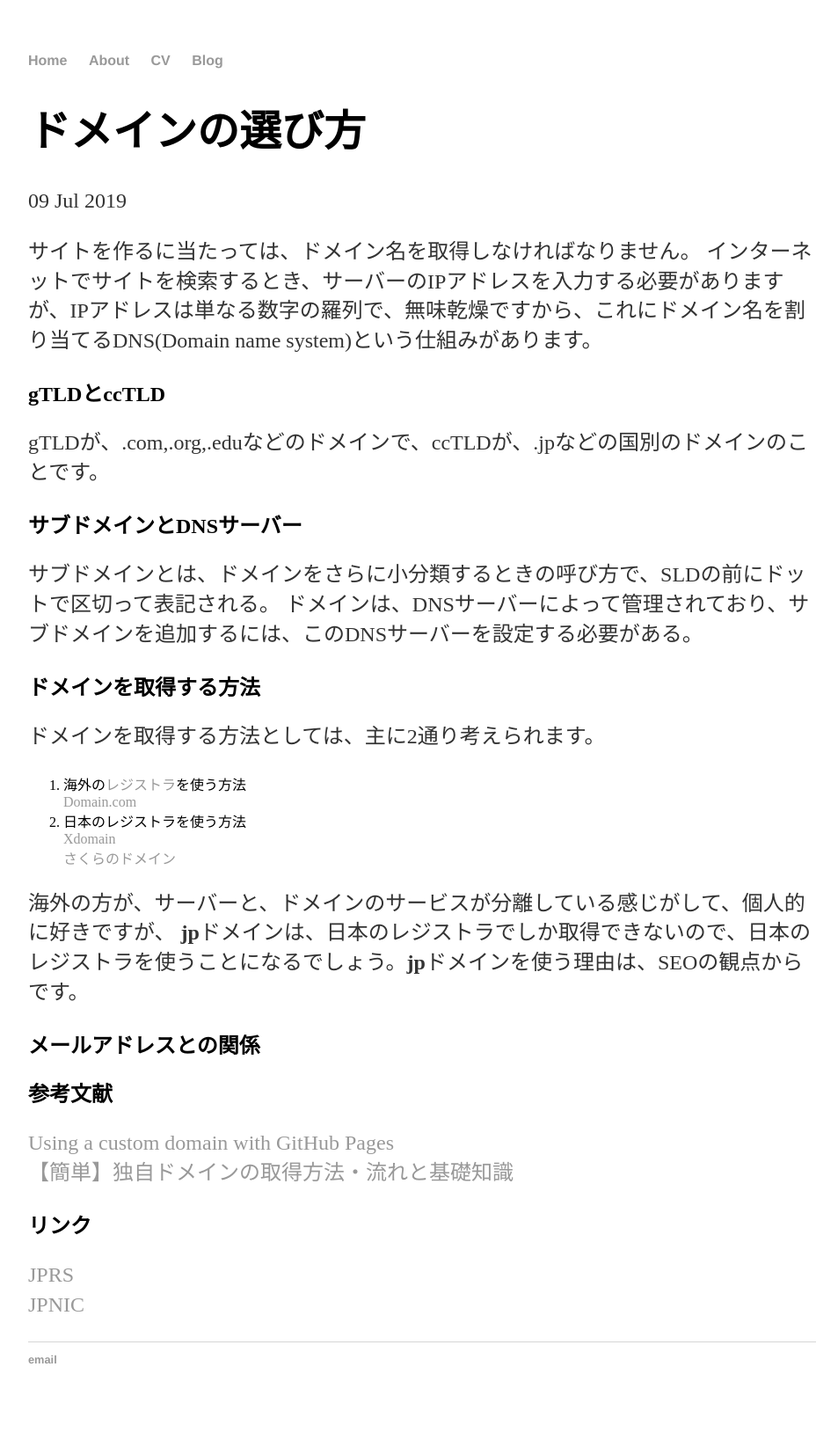
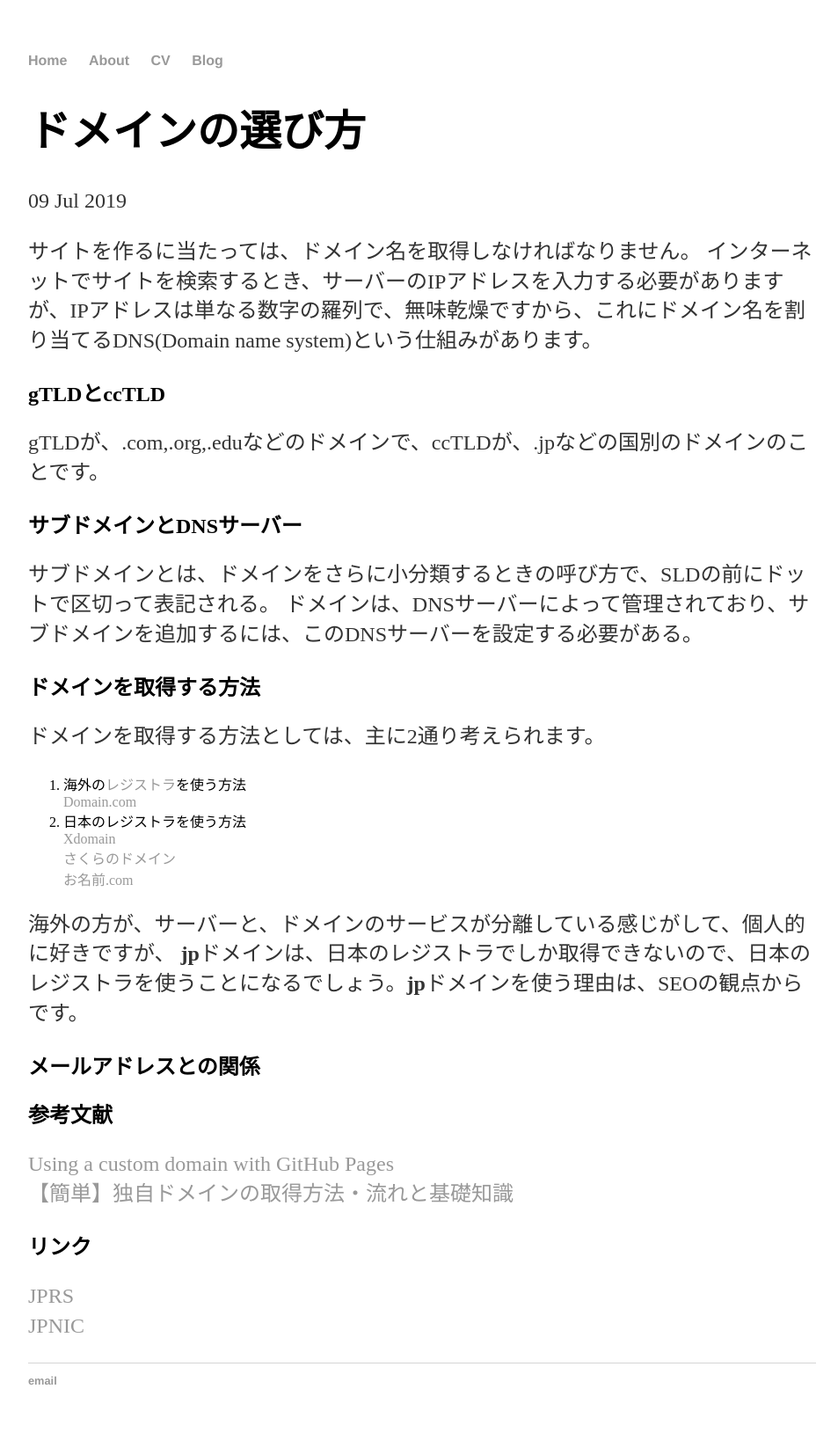
Before and after one commit to agematsu/agematsu.github.io, a Jekyll site: the page built from _posts/2019-07-09-ドメインの選び方.md, in a window 1280 px wide. Shown: the whole page at 88% size, without its empty margins (160-1113 px from the left). Built offline with Jekyll 4.4.1, drawn with Linux system fonts in a browser that asks for light colours; our own code applies the rules of GitHub Pages for plain Markdown files; before the commit the page ends 1613 px from its top, so only the background shows below that.

Commit message:
Update 2019-07-09-ドメインの選び方.md

```diff
--- a/_posts/2019-07-09-ドメインの選び方.md
+++ b/_posts/2019-07-09-ドメインの選び方.md
@@ -13,6 +13,7 @@ gTLDが、.com,.org,.eduなどのドメインで、ccTLDが、.jpなどの国別
 2. 日本のレジストラを使う方法<br>
 <a href="https://www.xdomain.ne.jp/">Xdomain</a>
 <a href="https://domain.sakura.ad.jp/">さくらのドメイン</a>
+<a href="https://www.onamae.com//">お名前.com</a>
 
 
 海外の方が、サーバーと、ドメインのサービスが分離している感じがして、個人的に好きですが、 **jp**ドメインは、日本のレジストラでしか取得できないので、日本のレジストラを使うことになるでしょう。**jp**ドメインを使う理由は、SEOの観点からです。
```
